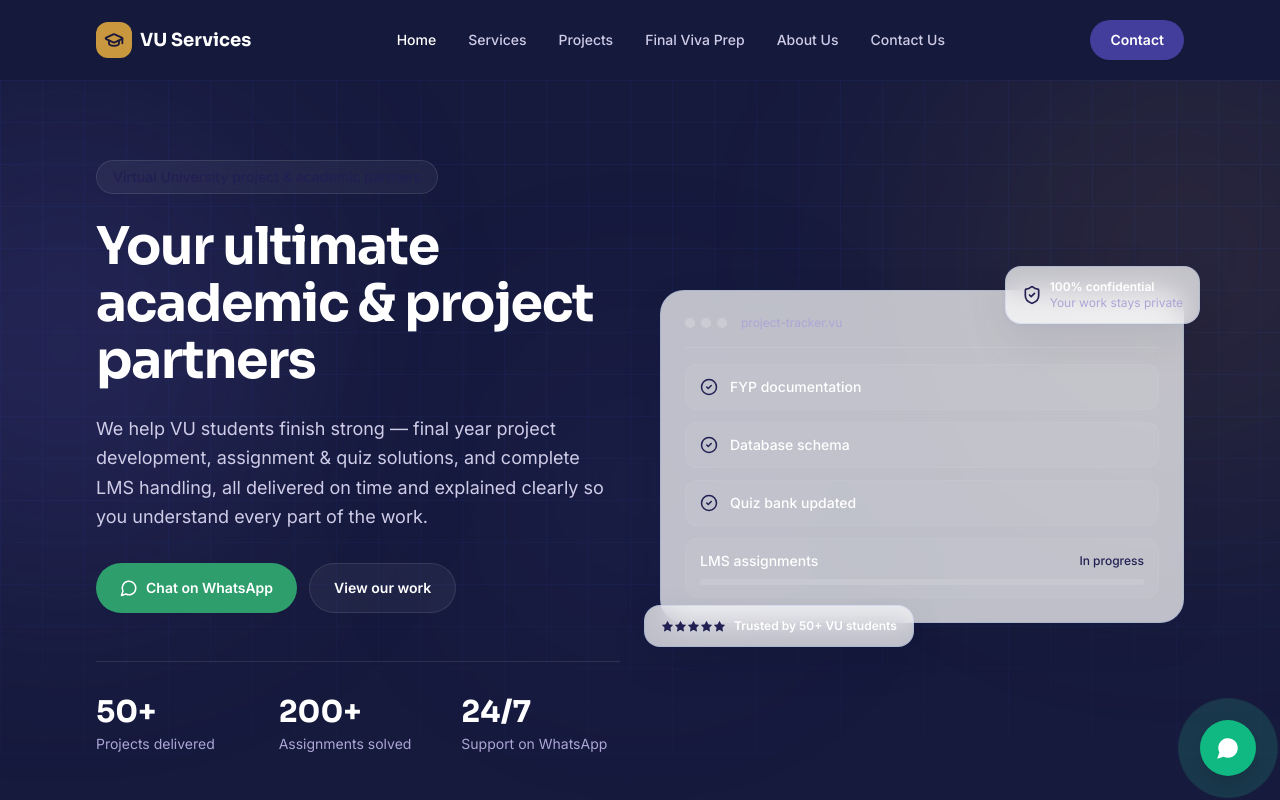
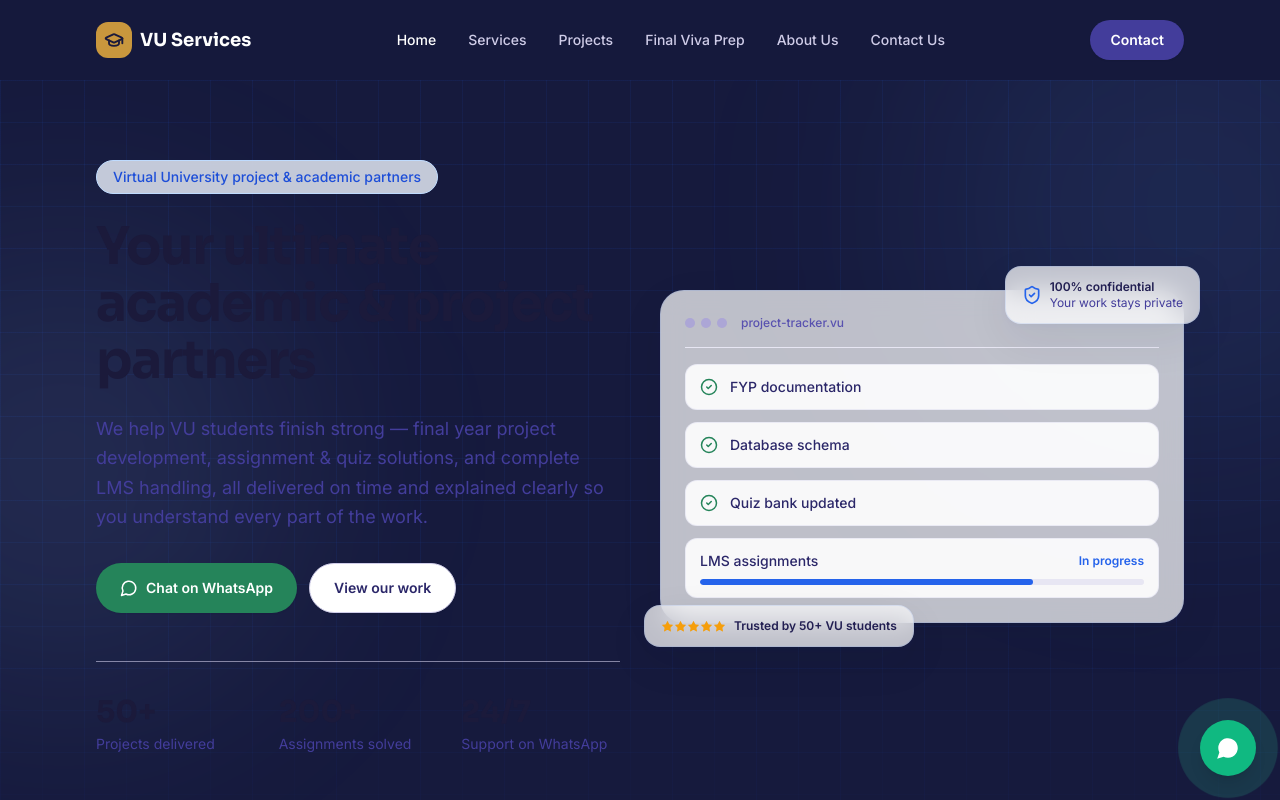
Before and after one commit to m-zohab/vu_portfolio, a React (Vite) app: page / in a window 1280 px wide. Shown: the top 800 px of the page. Built offline with nearby package versions, Linux system fonts and the light colour scheme.

Commit message:
Update Hero.jsx

```diff
--- a/src/components/Hero.jsx
+++ b/src/components/Hero.jsx
@@ -16,29 +16,29 @@ export default function Hero() {
 
   return (
     <section className="relative isolate overflow-hidden bg-transparent pb-20 pt-14 lg:pb-28 lg:pt-20">
-      {/* Updated Background Orbs & Texture according to chat */}
-      <div className="grid-texture pointer-events-none absolute inset-0 opacity-70" />
-      <div className="pointer-events-none absolute -left-40 top-10 h-[28rem] w-[28rem] rounded-full bg-ink-500/20 blur-[110px]" />
-      <div className="pointer-events-none absolute -right-40 -top-20 h-[32rem] w-[32rem] rounded-full bg-gold-500/10 blur-[120px]" />
-      <div className="pointer-events-none absolute left-1/2 top-1/3 h-72 w-72 -translate-x-1/2 rounded-full bg-ink-600/10 blur-[100px]" />
+      {/* Subtle Blue Background Grid & Glows */}
+      <div className="grid-texture pointer-events-none absolute inset-0 opacity-80" />
+      <div className="blue-grid-glow pointer-events-none absolute inset-0 opacity-40" />
+      <div className="pointer-events-none absolute -right-40 -top-32 h-[32rem] w-[32rem] rounded-full bg-blue-400/10 blur-[120px]" />
+      <div className="pointer-events-none absolute -left-40 top-40 h-[28rem] w-[28rem] rounded-full bg-blue-300/10 blur-[110px]" />
 
       <div className="section-container relative grid items-center gap-14 lg:grid-cols-2 lg:gap-10">
         {/* ── Left: copy & CTAs ───────────────────────────────────────── */}
         <div>
           <Reveal direction="up">
-            <span className="inline-flex items-center rounded-full border border-white/10 bg-white/5 px-4 py-1.5 text-sm font-medium text-gold-400 backdrop-blur-md">
+            <span className="inline-flex items-center rounded-full border border-blue-200 bg-blue-50/80 px-4 py-1.5 text-sm font-medium text-blue-700 backdrop-blur-md">
               Virtual University project & academic partners
             </span>
           </Reveal>
 
           <Reveal direction="up" delay={80}>
-            <h1 className="mt-6 text-4xl font-bold leading-tight tracking-tight text-white sm:text-5xl lg:text-[3.25rem] lg:leading-[1.1]">
+            <h1 className="mt-6 text-4xl font-bold leading-tight tracking-tight text-ink-950 sm:text-5xl lg:text-[3.25rem] lg:leading-[1.1]">
               Your ultimate academic & project partners
             </h1>
           </Reveal>
 
           <Reveal direction="up" delay={160}>
-            <p className="mt-6 max-w-xl text-lg leading-relaxed text-ink-200">
+            <p className="mt-6 max-w-xl text-lg leading-relaxed text-ink-600">
               We help VU students finish strong — final year project
               development, assignment & quiz solutions, and complete LMS
               handling, all delivered on time and explained clearly so you
@@ -52,14 +52,14 @@ export default function Hero() {
                 href={whatsappHref}
                 target="_blank"
                 rel="noopener noreferrer"
-                className="inline-flex items-center justify-center gap-2 rounded-full bg-sage-500 px-6 py-3.5 text-sm font-semibold text-white shadow-sm transition-all hover:-translate-y-0.5 hover:bg-sage-600 hover:shadow-lift"
+                className="inline-flex items-center justify-center gap-2 rounded-full bg-sage-600 px-6 py-3.5 text-sm font-semibold text-white shadow-sm transition-all hover:-translate-y-0.5 hover:bg-sage-700 hover:shadow-lift"
               >
                 <MessageCircle size={18} />
                 Chat on WhatsApp
               </a>
               <Link
                 to="/projects"
-                className="inline-flex items-center justify-center gap-2 rounded-full border border-white/10 bg-white/5 px-6 py-3.5 text-sm font-semibold text-white transition-colors hover:bg-white/10"
+                className="inline-flex items-center justify-center gap-2 rounded-full border border-ink-200 bg-white px-6 py-3.5 text-sm font-semibold text-ink-800 shadow-sm transition-colors hover:border-ink-400 hover:bg-ink-50"
               >
                 View our work
               </Link>
@@ -68,14 +68,14 @@ export default function Hero() {
 
           {/* Trust stats */}
           <Reveal direction="up" delay={320}>
-            <dl className="mt-12 grid grid-cols-3 gap-6 border-t border-white/10 pt-8">
+            <dl className="mt-12 grid grid-cols-3 gap-6 border-t border-ink-200/60 pt-8">
               {STATS.map((stat) => (
                 <div key={stat.label}>
                   <dt className="sr-only">{stat.label}</dt>
-                  <dd className="font-display text-2xl font-bold text-white sm:text-3xl">
+                  <dd className="font-display text-2xl font-bold text-ink-950 sm:text-3xl">
                     {stat.value}
                   </dd>
-                  <p className="mt-1 text-sm text-ink-300">{stat.label}</p>
+                  <p className="mt-1 text-sm text-ink-600">{stat.label}</p>
                 </div>
               ))}
             </dl>
@@ -84,13 +84,13 @@ export default function Hero() {
 
         {/* ── Right: decorative "project tracker" mockup ─────────────── */}
         <Reveal direction="right" delay={160} className="relative mx-auto w-full max-w-md lg:max-w-none">
-          {/* Main card - Updated to glass-panel */}
+          {/* Main card - Glass Panel Light Style */}
           <div className="glass-panel rounded-3xl p-6">
-            <div className="flex items-center gap-1.5 border-b border-white/10 pb-4">
-              <span className="h-2.5 w-2.5 rounded-full bg-white/20" />
-              <span className="h-2.5 w-2.5 rounded-full bg-white/20" />
-              <span className="h-2.5 w-2.5 rounded-full bg-white/20" />
-              <span className="ml-2 text-xs text-ink-300">
+            <div className="flex items-center gap-1.5 border-b border-ink-100 pb-4">
+              <span className="h-2.5 w-2.5 rounded-full bg-ink-300" />
+              <span className="h-2.5 w-2.5 rounded-full bg-ink-300" />
+              <span className="h-2.5 w-2.5 rounded-full bg-ink-300" />
+              <span className="ml-2 text-xs font-medium text-ink-500">
                 project-tracker.vu
               </span>
             </div>
@@ -103,27 +103,27 @@ export default function Hero() {
               ].map((row) => (
                 <li
                   key={row.label}
-                  className="flex items-center gap-3 rounded-xl border border-white/5 bg-white/[0.045] px-3.5 py-3 transition-colors hover:bg-white/[0.07]"
+                  className="flex items-center gap-3 rounded-xl border border-ink-100/80 bg-white/90 px-3.5 py-3 transition-colors hover:border-blue-200"
                 >
-                  <CheckCircle2 size={18} className="shrink-0 text-sage-400" />
-                  <span className="text-sm font-medium text-white">
+                  <CheckCircle2 size={18} className="shrink-0 text-sage-600" />
+                  <span className="text-sm font-medium text-ink-800">
                     {row.label}
                   </span>
                 </li>
               ))}
 
               {/* In-progress row */}
-              <li className="rounded-xl border border-white/5 bg-white/[0.045] px-3.5 py-3">
+              <li className="rounded-xl border border-ink-100/80 bg-white/90 px-3.5 py-3">
                 <div className="flex items-center justify-between">
-                  <span className="text-sm font-medium text-white">
+                  <span className="text-sm font-medium text-ink-800">
                     LMS assignments
                   </span>
-                  <span className="text-xs font-medium text-gold-400">
+                  <span className="text-xs font-semibold text-blue-600">
                     In progress
                   </span>
                 </div>
-                <div className="mt-2 h-1.5 w-full overflow-hidden rounded-full bg-white/10">
-                  <div className="h-full animate-fill-bar rounded-full bg-gold-400" />
+                <div className="mt-2 h-1.5 w-full overflow-hidden rounded-full bg-ink-100">
+                  <div className="h-full animate-fill-bar rounded-full bg-blue-600" />
                 </div>
               </li>
             </ul>
@@ -131,10 +131,10 @@ export default function Hero() {
 
           {/* Floating badge: top-right */}
           <div className="glass-panel absolute -right-4 -top-6 hidden animate-float items-center gap-2 rounded-2xl px-4 py-3 sm:flex">
-            <ShieldCheck size={20} className="text-gold-400" />
+            <ShieldCheck size={20} className="text-blue-600" />
             <div className="text-xs">
-              <p className="font-semibold text-white">100% confidential</p>
-              <p className="text-ink-300">Your work stays private</p>
+              <p className="font-semibold text-ink-900">100% confidential</p>
+              <p className="text-ink-600">Your work stays private</p>
             </div>
           </div>
 
@@ -143,12 +143,12 @@ export default function Hero() {
             className="glass-panel absolute -bottom-6 -left-4 hidden animate-float items-center gap-2 rounded-2xl px-4 py-3 sm:flex"
             style={{ animationDelay: "1.2s" }}
           >
-            <div className="flex text-gold-400">
+            <div className="flex text-amber-500">
               {Array.from({ length: 5 }).map((_, i) => (
                 <Star key={i} size={13} fill="currentColor" strokeWidth={0} />
               ))}
             </div>
-            <p className="text-xs font-semibold text-white">
+            <p className="text-xs font-semibold text-ink-900">
               Trusted by 50+ VU students
             </p>
           </div>
```
